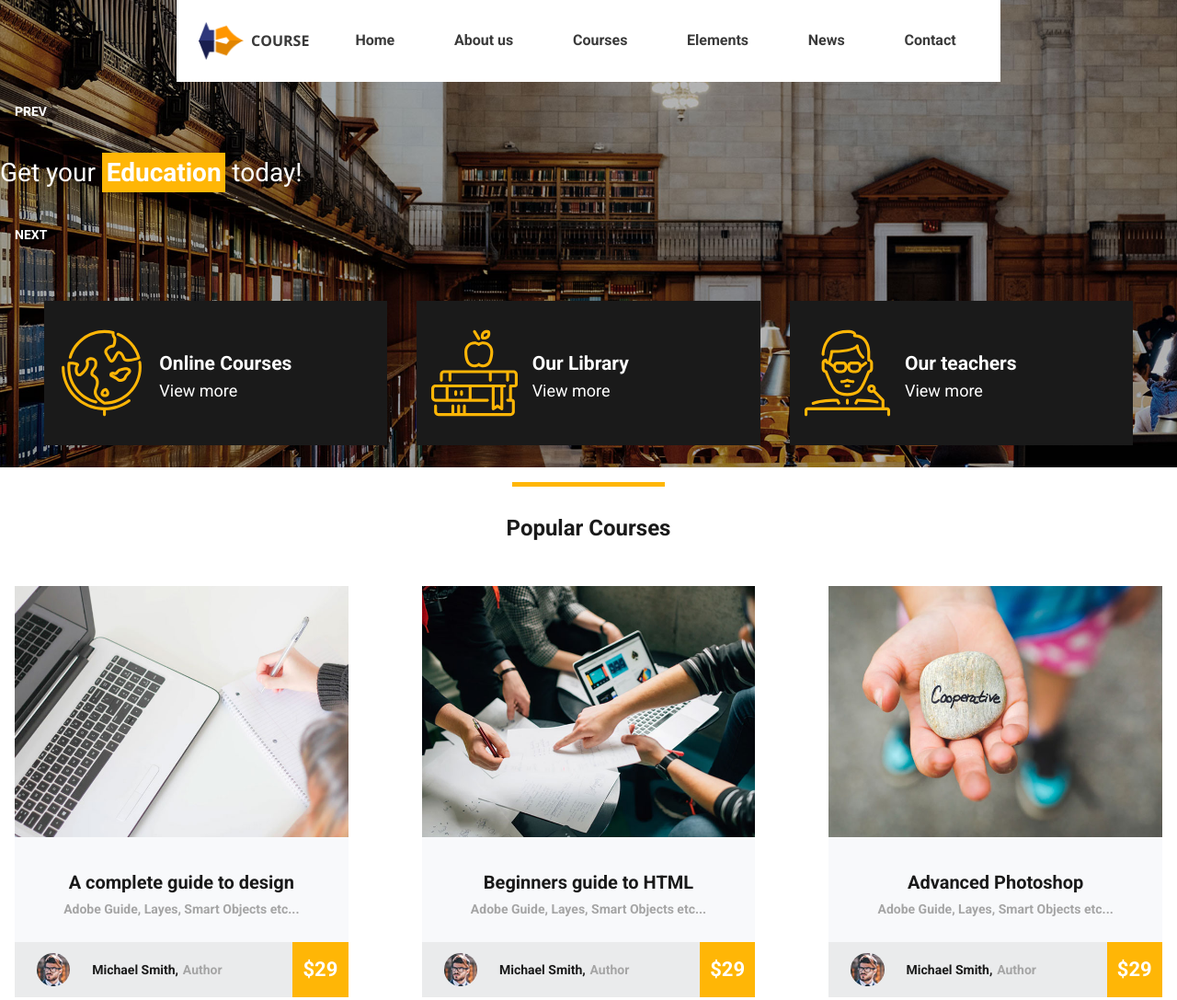
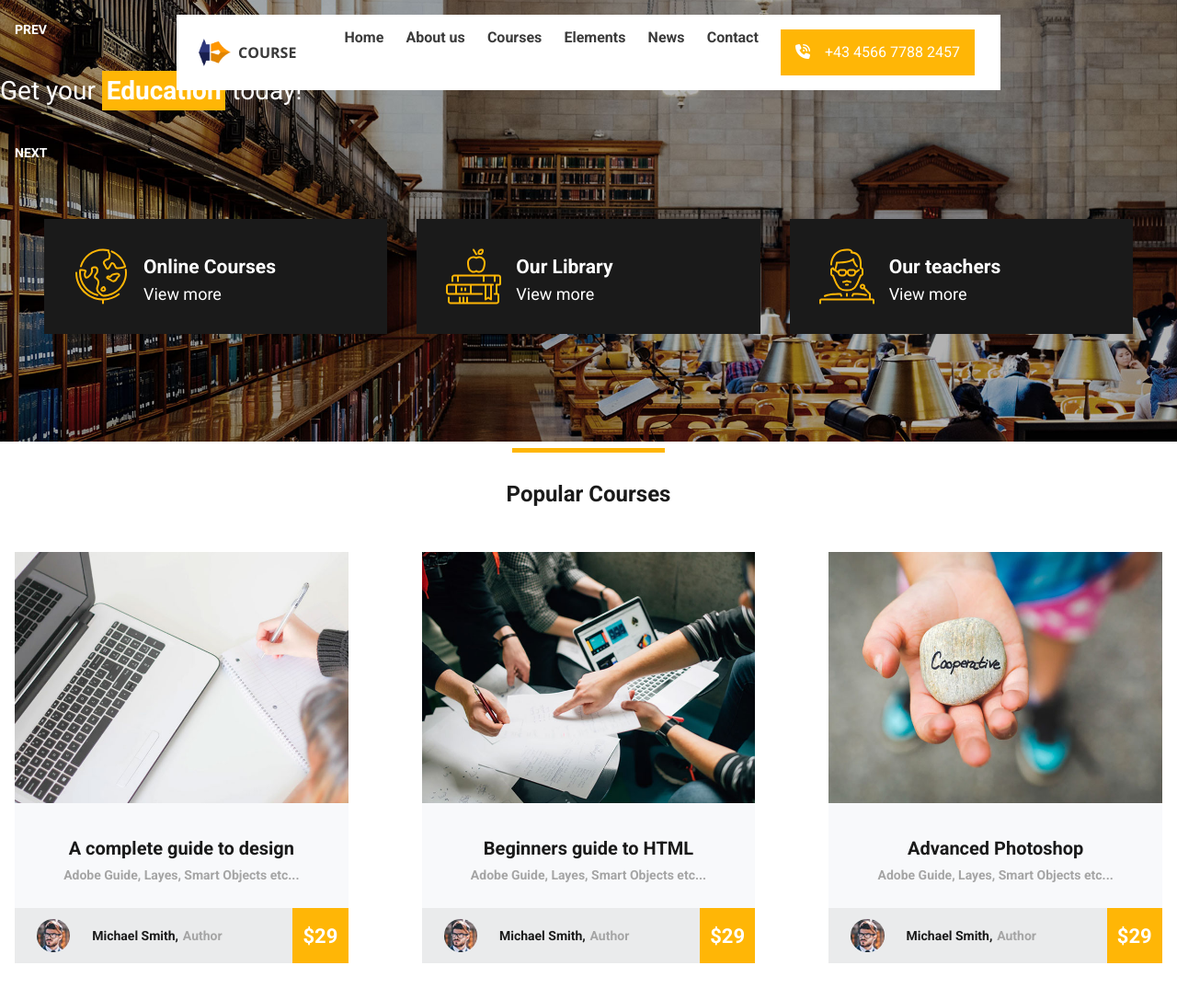
Before and after one commit to Valerie2107/white-test, a plain HTML site: page index.html in a window 1280 px wide. Shown: the top 1087 px of the page at 92% size. Drawn offline with nearby package versions, Linux system fonts and the light colour scheme.

Commit message:
debug de la header nav

```diff
--- a/index.html
+++ b/index.html
@@ -10,10 +10,8 @@
 </head>
 <body>
 
-<header>
 
 <!-- version mobile -->
-    <div class="home_header">
     <div class="burger">
         <div class="logo_course">
             <img src="img/logo.png" alt="logo">
@@ -25,6 +23,10 @@
             <div class="burger_menu"></div>
         </a>
     </div>
+<!-- version fixe  -->
+    <header>
+<!-- version mobile -->
+    <div class="home_header">
         <h1>Get your <strong>Education</strong> today!</h1>
     </div>
 
@@ -222,7 +224,7 @@
                 </div>
             </div>
             <div class="copyright">
-                Copyright ©2023 All rights reserved |  This template is made with ❤ by <a href="#">Colorlib</a>
+                <div>Copyright ©2023 All rights reserved |  This template is made with ❤ by <a href="#">Colorlib</a></div>
                 <div class="social">
                     <a href="#"><i class="fa-brands fa-pinterest" style="color: #ffffff;"></i></a>
                     <a href="#"><i class="fa-brands fa-linkedin-in" style="color: #ffffff;"></i></a>
--- a/scss/layout/_footer.scss
+++ b/scss/layout/_footer.scss
@@ -37,7 +37,7 @@ footer{
     color: #a5a5a5;
     word-spacing: 0.1rem;
 }
-.copyright>a{
+.copyright>div a{
     color: #007bff;
 }
 .social{
@@ -47,3 +47,20 @@ footer{
     padding: 3rem 0;
     margin: 0 auto;
 }
+
+
+/******MEDIA QUERIES***************************/
+@media screen and (min-width: 980px){
+    .copyright{
+        display: flex;
+    justify-content: space-between;
+    align-items: center;
+    }
+    .social{
+        display: flex;
+        width: 20%;
+        padding:0;
+        margin: 0 ;
+        justify-content: space-evenly;
+    }
+}
--- a/scss/layout/_header.scss
+++ b/scss/layout/_header.scss
@@ -1,3 +1,5 @@
+//logo course dans global
+
 /******EN VERSION MOBILE********************************/
 
 //  partie commune
@@ -5,15 +7,11 @@
     background: url(../../img/slider_background.jpg) center/cover;
 }
 
-//logo course dans global
-
 // partie burger
 .header_desktop{
     display: none;
 }
-
 .home_header{
-    // position: relative;
     height: 100vh;
     h1{
         position: absolute;
@@ -23,7 +21,6 @@
         white-space: nowrap;
     }
 }
-
 .courses_header, .contact_header{
     height: 50vh;
     position: relative;
@@ -56,7 +53,6 @@
     width: 100%;
     margin: 5rem 0;
 }
-
 .view_more{
     display: flex;
     flex-direction: row;
@@ -67,7 +63,7 @@
         background-color: #ffb606;
     }
     img{
-        width: 15%;
+        width: 60px;
     }
     &:hover img{
         filter: brightness(100);
@@ -91,7 +87,13 @@
 
 
 /******EN VERSION desktop********************************/
+// header_navigation dans nav.scss
+
 .header_nav{
+    position: fixed;
+    top: 2vh;
+    left: 50%;
+    translate: -50%;
     width: 70%;
     display: flex;
     background-color: #fff;
@@ -101,28 +103,10 @@
     .logo_course {
         margin: 1.5rem;
         img{
-            width: 50%;
+            width: 35px;
         }
     }
 }
-.header_navigation{
-    display: flex;
-    margin: 1rem;
-    justify-content: space-around;
-    width: 100%;
-    font-weight: bold;
-    font-size: 16px;
-    a{
-        color:#3a3a3a ;
-    }
-}
-.phone{
-    display: none;
-}
-
-
-
-
 
 .desktop_view_more{
     display: grid;
@@ -139,14 +123,14 @@
     }
     &>div{
         font-size: 18px;
-        padding: 3rem 1rem;
+        padding: 2rem 1rem;
         & a:hover{
             color: #1a1a1a;
         }
     }
     img{
-        margin-left: 1rem;
-        width: 25%;
+        margin-left: 2rem;
+        width: 60px;
     }
     &:hover img{
         filter: brightness(100);
@@ -154,12 +138,13 @@
 }
 
 
-
+/******MEDIA QUERIES***************************/
 @media screen and (min-width: 980px){
     .home_header, .mobile_view_more{
         display: none;
     }
     .header_desktop{
         display: block;
+        min-height: 60vh;
     }
 }
--- a/scss/layout/_nav.scss
+++ b/scss/layout/_nav.scss
@@ -1,8 +1,9 @@
 /**********BURGER MENU************/
 .burger{
+    translate: -50%;
+    left: 50%;
     position: fixed;
     z-index: 5;
-    position: sticky;
     top: 1rem;
     display: flex;
     justify-content: space-between;
@@ -19,7 +20,42 @@
     margin: 0.4rem 0;
 }
 
+@media screen and (min-width: 980px){
+    .burger{
+        display: none;
+    }
+}
 
+/**********NAV DESKTOP************/
+.header_navigation{
+    display: flex;
+    margin: 1rem;
+    justify-content: space-around;
+    width: 100%;
+    font-weight: bold;
+    font-size: 16px;
+    a{
+        color:#3a3a3a ;
+    }
+}
+.phone{
+    display: none;
+}
+
+
+@media screen and (min-width: 1200px){
+    .phone{
+        display: flex;
+        color: #fff;
+        font-weight: normal;
+        padding: 1rem;
+        background-color: #ffb606;
+        a{
+            color: #fff;
+            padding-left: 1rem;
+        }
+    }
+}
 
 /**********FOOTER************/
 
```
Also changed, not shown: contact.html (+1 -1 lines), courses.html (+1 -1 lines), scss/style.min.css, 1 other file. Lines whose indentation alone changed are shown as unchanged.
